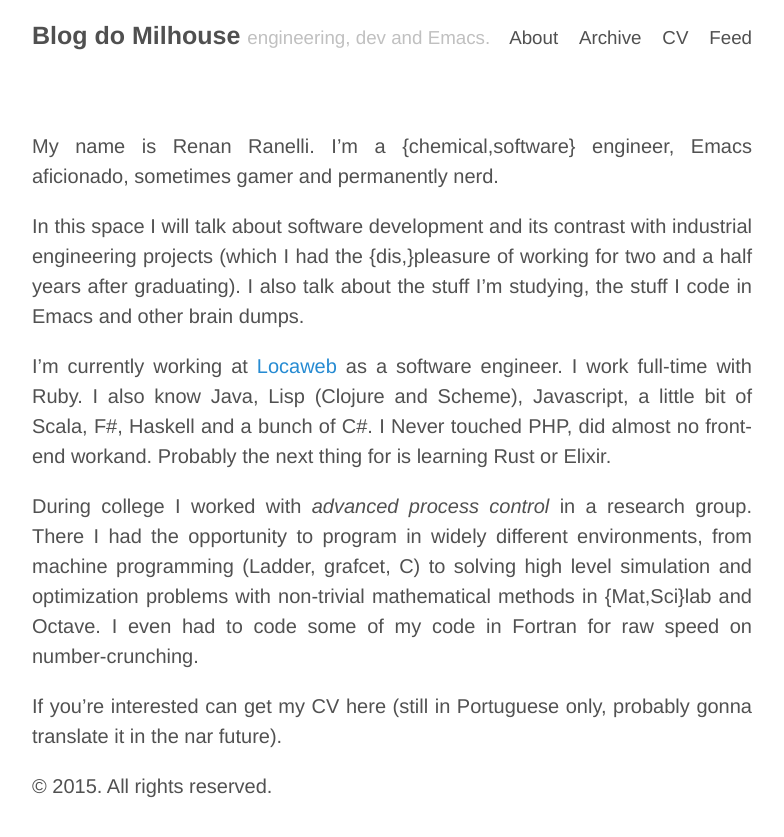
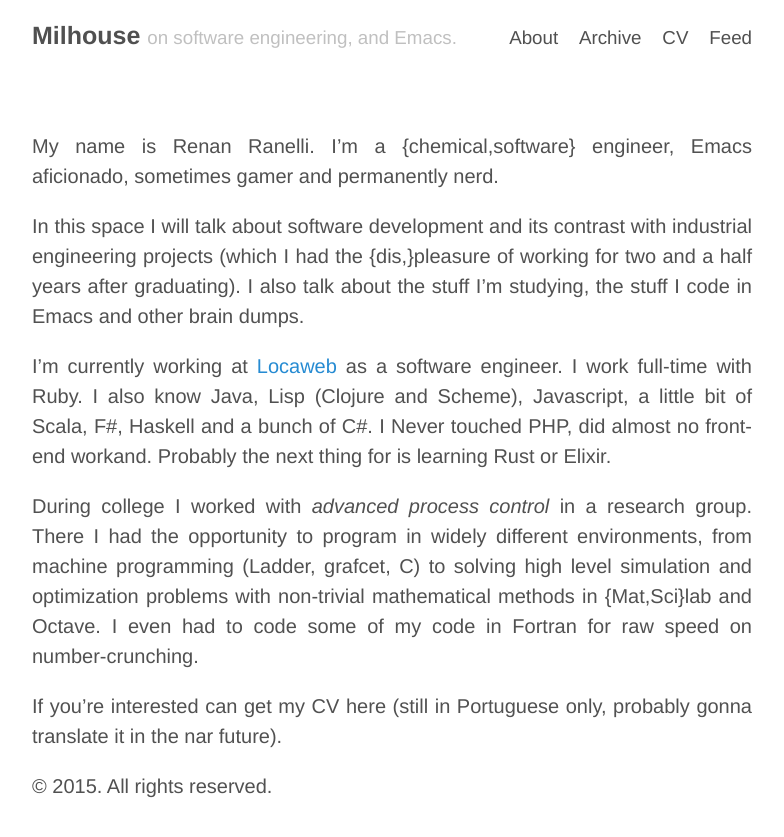
Before and after one commit to rranelli/rranelli.github.io, a Jekyll site: the page built from about.md, in a window 1280 px wide. Shown: the top 837 px of the page, without its empty margins (248-1032 px from the left). Built offline with Jekyll 4.4.1, drawn with Linux system fonts in a browser that asks for light colours; Markdown is read by kramdown in place of the engine named in the settings.

Commit message:
Change the blog name (again)

```diff
--- a/_config.yml
+++ b/_config.yml
@@ -17,8 +17,8 @@ redcarpet:
   smart_quotes:  lsquo,rsquo,ldquo,rdquo
 
 # Setup
-title: Blog do Milhouse
-tagline: engineering, dev and Emacs.
+title: Milhouse
+tagline: on software engineering, and Emacs.
 url: http://rranelli.com
 paginate: 5
 baseurl: /
```
